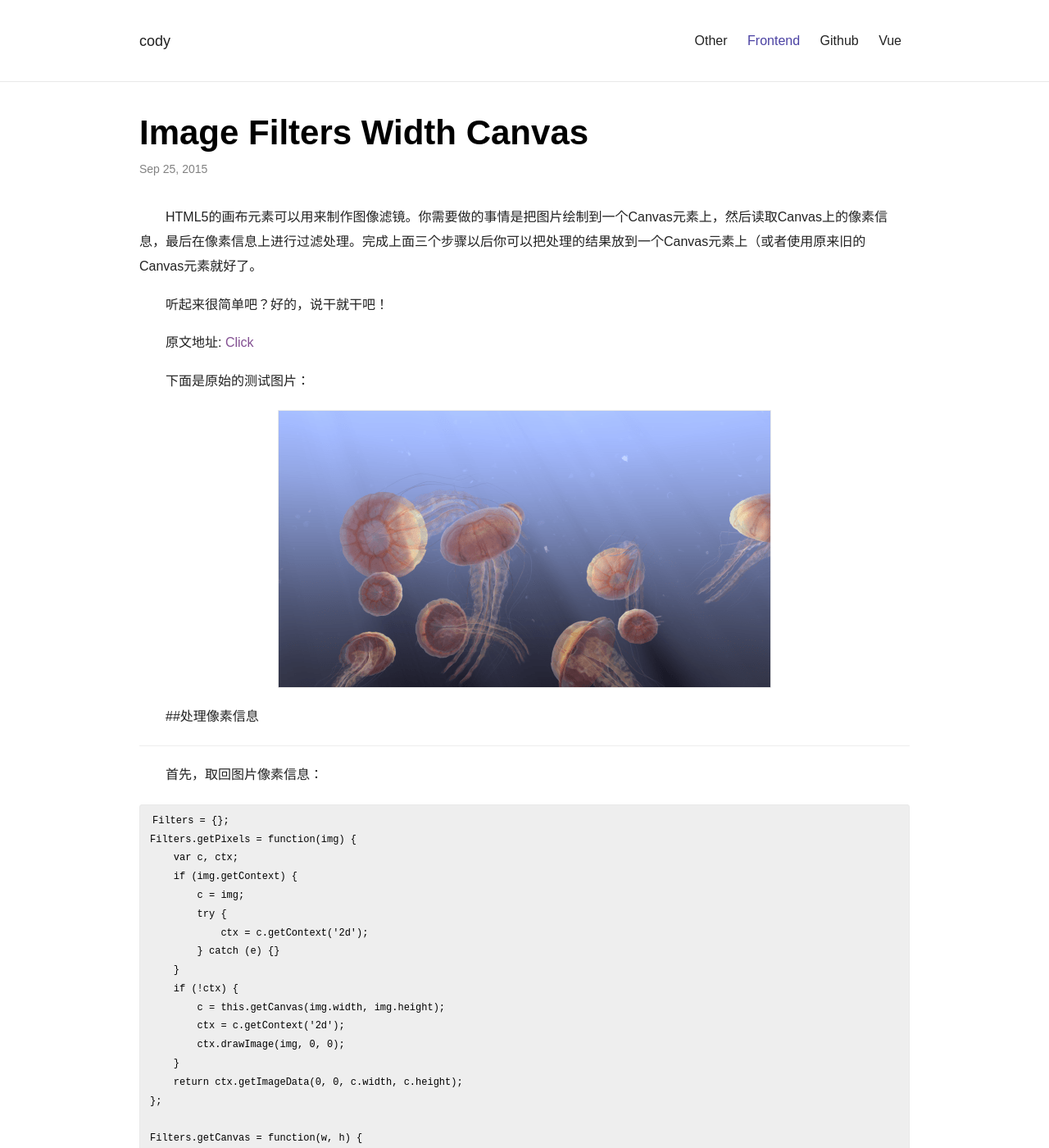
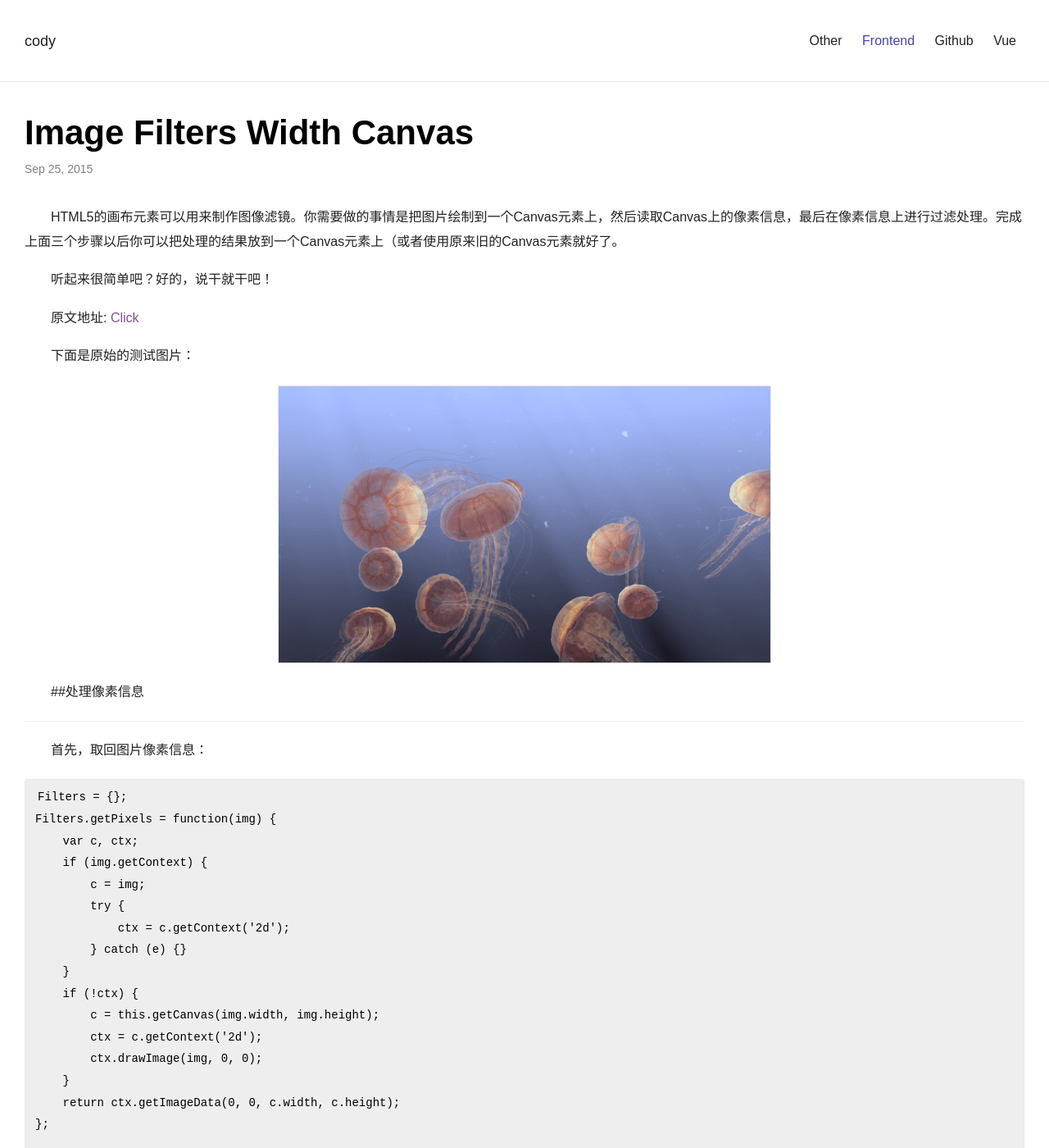
Before and after one commit to cody1991/cody1991.github.io, a Jekyll site: the page built from _posts/2015-09-25-image-filters-width-canvas.markdown, in a window 1280 px wide and 1400 px high. Shown: the whole window at 82% size. Built offline with Jekyll 4.4.1, drawn with Linux system fonts in a browser that asks for light colours; nearby versions of some CDN libraries; comment, search, counter and statistics services are not loaded.

Commit message:
change style

```diff
--- a/css/main.css
+++ b/css/main.css
@@ -166,7 +166,7 @@ table {
     包裹层
 */
 .wrapper {
-  max-width: calc(1000px);
+  max-width: calc(1280px);
   margin-right: auto;
   margin-left: auto;
   padding-right: 30px;
@@ -329,7 +329,7 @@ table {
 }
 .post-content pre,
 .post-content code {
-  font-size: 12px;
+  font-size: 14px;
   border: 1px solid #e9e9e9;
   border-radius: 3px;
   background-color: #eeeeee;
--- a/css/main.less
+++ b/css/main.less
@@ -191,8 +191,8 @@ table {
 */
 
 .wrapper {
-    max-width: -webkit-calc(1060px - (30px * 2));
-    max-width: calc(1060px - (30px * 2));
+    max-width: -webkit-calc(1340px - (30px * 2));
+    max-width: calc(1340px - (30px * 2));
     margin-right: auto;
     margin-left: auto;
     padding-right: 30px;
@@ -367,7 +367,7 @@ table {
     }
     pre,
     code {
-        font-size: 12px;
+        font-size: 14px;
         border: 1px solid @border-color;
         border-radius: 3px;
         background-color: @bg-color;
```
